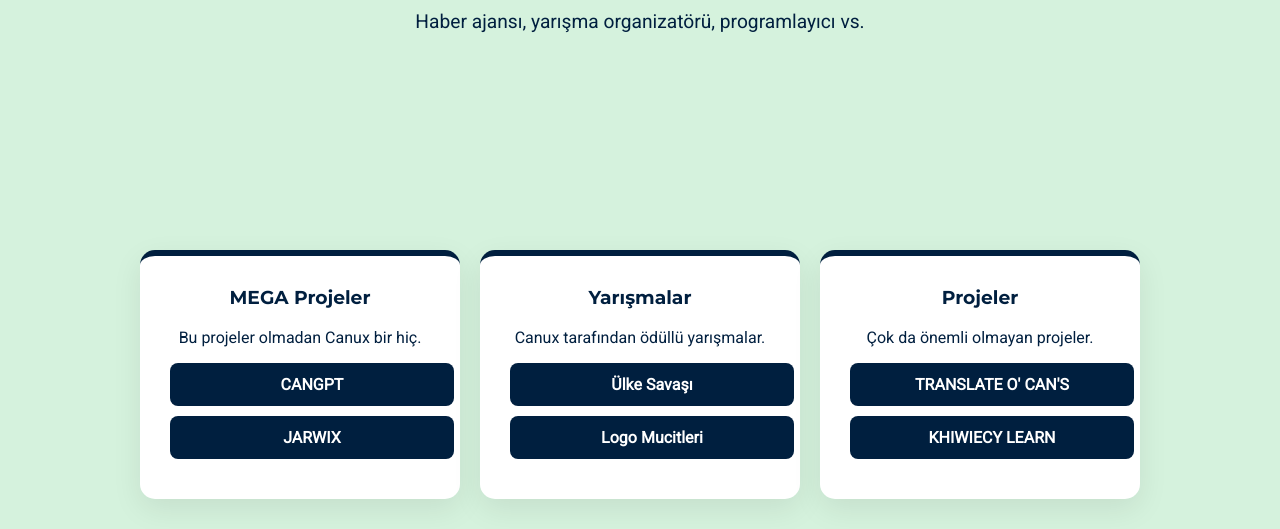
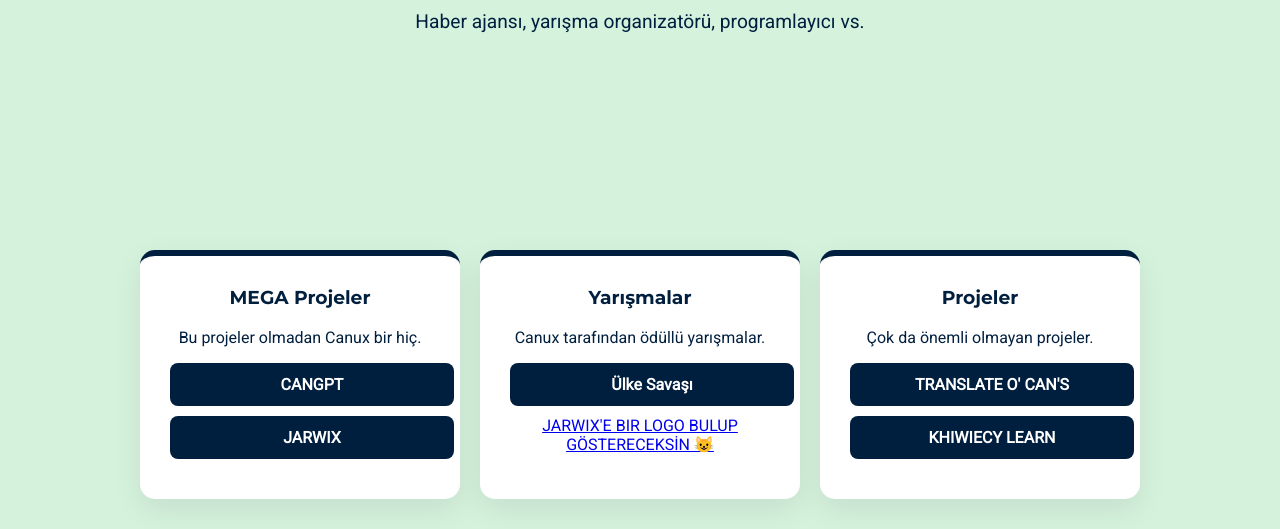
Before and after one commit to bobthedarek-create/jarwix, a plain HTML site: page index.html in a window 1280 px wide. Shown: the part 423-952 px from the top of the page. Drawn offline with Linux system fonts and the light colour scheme.

Commit message:
Update index.html

```diff
--- a/index.html
+++ b/index.html
@@ -187,7 +187,7 @@
             <h3>Yarışmalar</h3>
             <p>Canux tarafından ödüllü yarışmalar.</p>
             <a href="https://sites.google.com/view/oyunzamani/polimer-sava%C5%9Flar%C4%B1?authuser=0" class="canux-btn">Ülke Savaşı</a>
-            <a onclick="alert('JARWIX'E BİR LOGO BULACAKSIN 😺')" class="canux-btn">Logo Mucitleri</a>
+            <a href="#" onclick="alert('JARWIX'E BIR LOGO BULUP GÖSTERECEKSİN 😺'); return false;">JARWIX'E BIR LOGO BULUP GÖSTERECEKSİN 😺</a>
         </div>
 
         <!-- BÖLÜM 3: DESTEK -->
```
